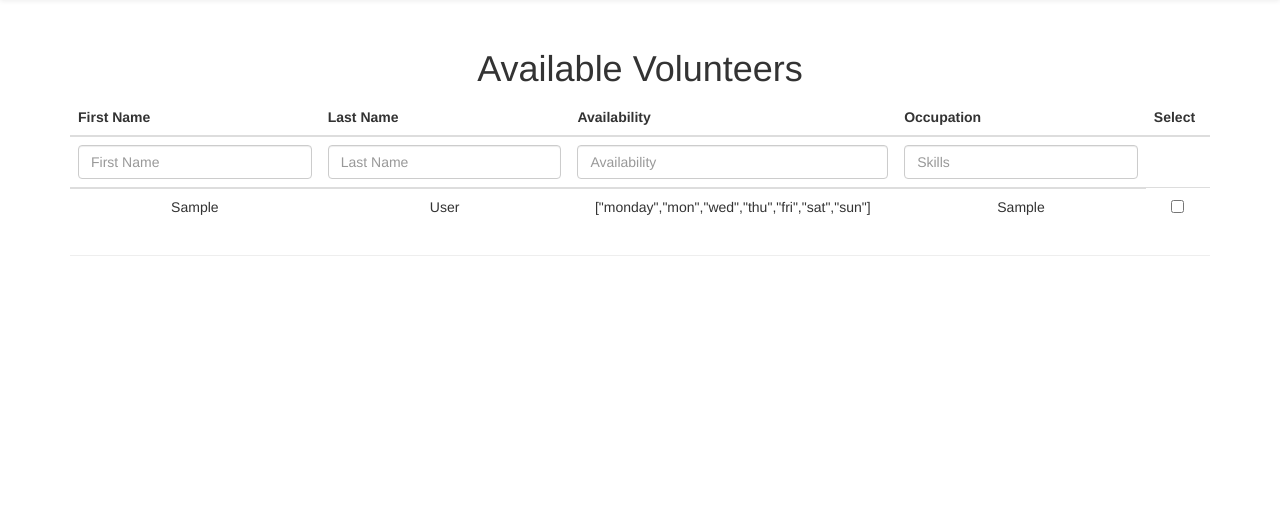
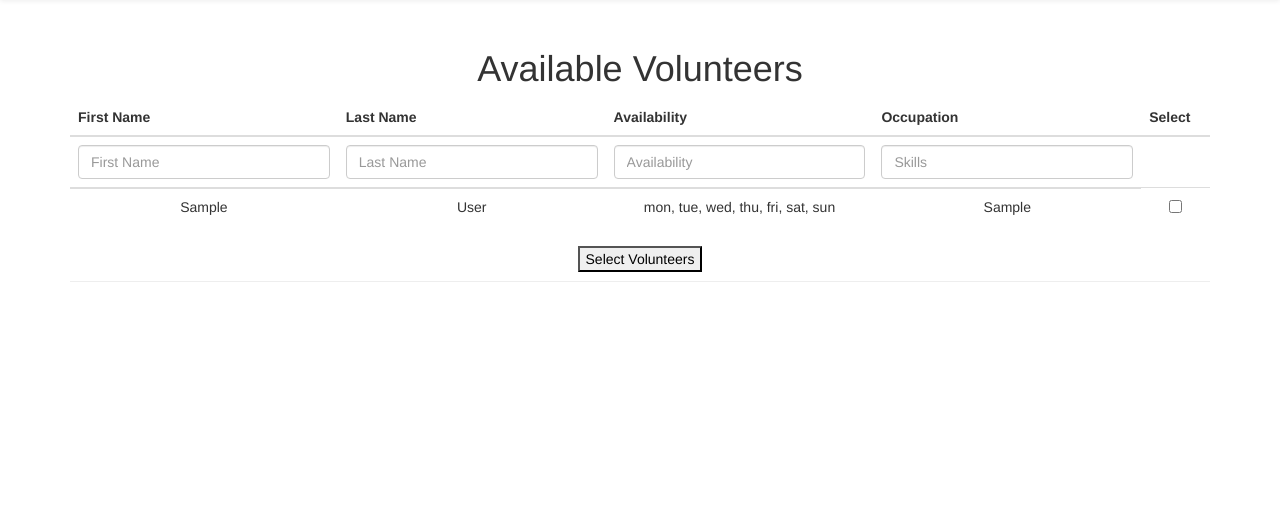
Before and after one commit to Hichkaker/TFR, a Flask app: page /volunteers in a window 1280 px wide. Shown: the part 51-563 px from the top of the page. Run offline with Flask 2, Linux system fonts and the light colour scheme; tables that the repository leaves empty hold one stand-in row (values such as "Sample post"); some libraries are stand-ins or nearby versions.

Commit message:
ready to pull

```diff
--- a/app/static/js/script.js
+++ b/app/static/js/script.js
@@ -3,26 +3,54 @@
       $interpolateProvider.startSymbol('#|');
       $interpolateProvider.endSymbol('|#');
     })
-    .controller('TableControl', ['$scope', '$filter', '$http', function ($scope, $filter, $http) {
+    .controller('TableControl', TableControl);
+
+    TableControl.$inject = ['$scope', '$filter', '$http']
+    function TableControl ($scope, $filter, $http) {
         var vm = this
         vm.rowCollection = []
-        var daysOfWeek = ['mon', 'tues', 'wed', 'thu', 'fri','sat', 'sun']
+        var daysOfWeek = ['mon', 'tue', 'wed', 'thu', 'fri','sat', 'sun']
 
         $http.get('/volunteer').then(function(resp) {
 
            mappedData = resp.data.volunteers.map(function(volunteer, index) {
-                var available = ['monday']
+                var available = []
                 for(var i = 0; i < daysOfWeek.length; i++) {
                     if (volunteer[daysOfWeek[i]] === true) {
                         available.push(daysOfWeek[i])
                     };
                 };
-                volunteer.availability = available
+                volunteer.availability = available.join(', ')
                 return volunteer
             });
             console.log(mappedData);
             vm.rowCollection = mappedData
+
         })
-    }]);
 
+        selectedVolunteers = function(volunteer){
+             if (volunteer.dispatch) {
+                return true
+             } else {
+                return false
+             }
+        }
+
+        vm.submit = function(volunteers, project){
+            var selected = volunteers.filter(selectedVolunteers);
+            if (!project) {
+                project = {
+                    name: "default",
+                    description: "something",
+                    tools: "shovel",
+                    day: "Sunday",
+                    organization: "Mozilla"
+                }
+            }
+            var data = {project: project, volunteers:selected}
+            console.log('post up');
+            $http.post('/project/new', data).then(function(resp) {
+            })
+        }
+    }
 }).call(this);
--- a/app/templates/vols_list.html
+++ b/app/templates/vols_list.html
@@ -36,6 +36,9 @@
       </tbody>
     </table>
 
+    <form ng-submit="table.submit(table.rowCollection)" >
+        <input type="submit" id="submit" value="Select Volunteers" />
+    </form>
 </div>
 
 {% endblock %}
```
Also changed, not shown: 3 other files.
